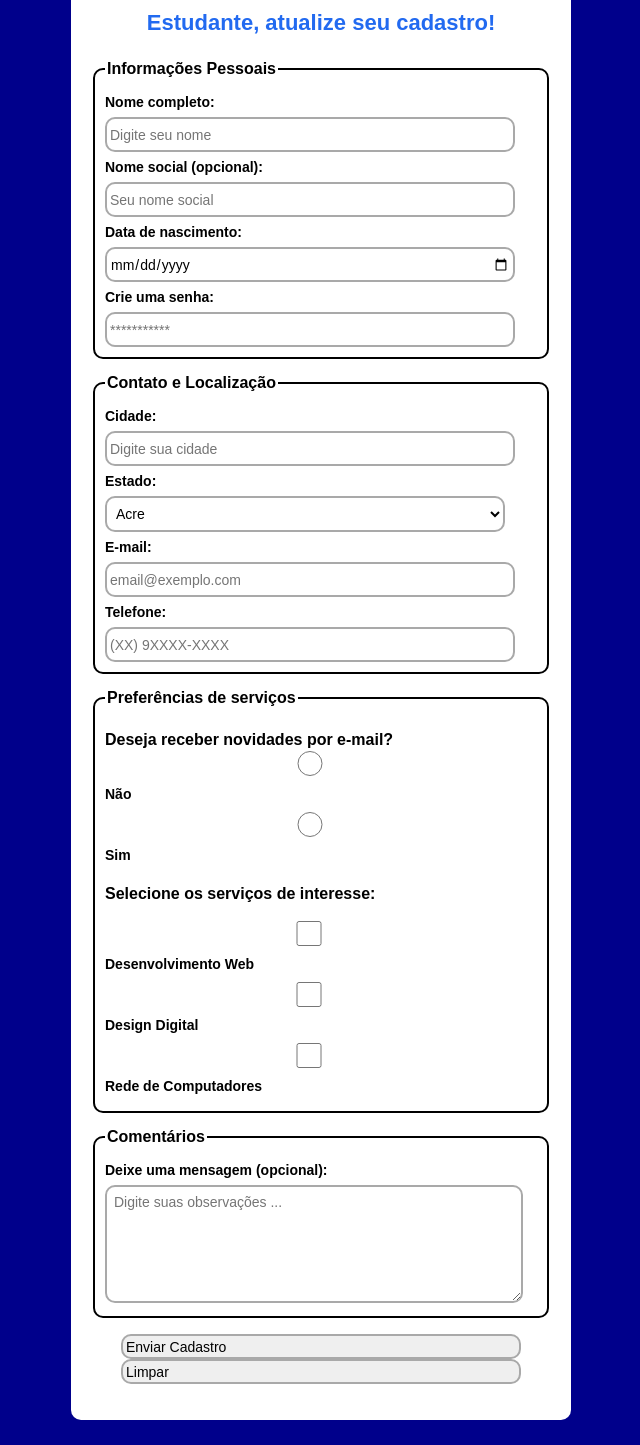
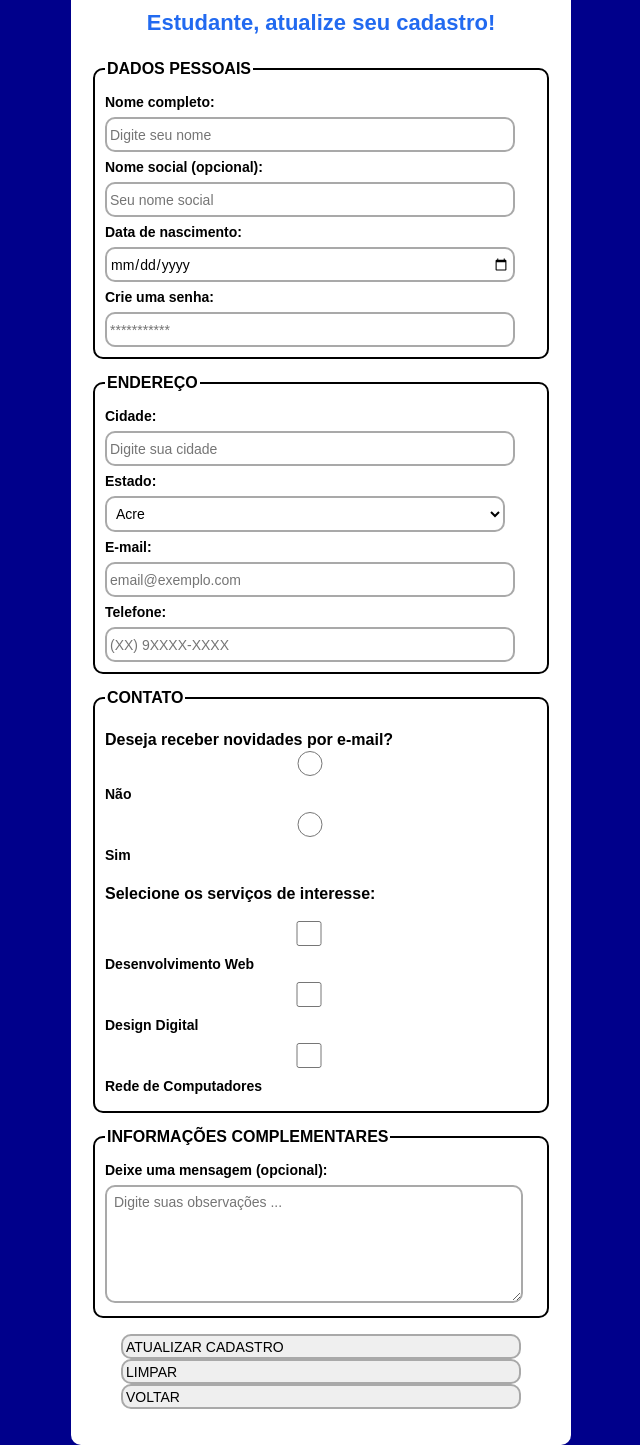
Before and after one commit to lion-oxe/atv30102025, a plain HTML site: page atualizarcadastro.html in a window 1280 px wide. Shown: the part 163-1608 px from the top of the page, without its empty margins (319-959 px from the left). Drawn offline with Linux system fonts and the light colour scheme.

Commit message:
legendas hjhh

```diff
--- a/atualizarcadastro.html
+++ b/atualizarcadastro.html
@@ -137,7 +137,7 @@ Data: 30-10-2025
 <form>
 
 <fieldset>
-  <legend>Informações Pessoais</legend>
+  <legend>DADOS PESSOAIS</legend>
      <label for="nomecompleto">Nome completo:</label>
      <input type="text" id="nomecompleto" name="nomec" size="30" placeholder="Digite seu nome" required><br>
      <label for="nomesocial">Nome social (opcional):</label>
@@ -151,7 +151,7 @@ Data: 30-10-2025
 <br>
 
 <fieldset>
- <legend>Contato e Localização</legend>
+ <legend>ENDEREÇO</legend>
     <label for="cidade">Cidade:</label>
     <input type="text" id="cidade" name="cidade" size="20" placeholder="Digite sua cidade" required><br>
     <label for="Estado">Estado:</label>
@@ -193,7 +193,7 @@ Data: 30-10-2025
 <br>
 
 <fieldset>
-  <legend>Preferências de serviços</legend>
+  <legend>CONTATO</legend>
     <p style="text-align:left">Deseja receber novidades por e-mail?
   <input type="radio" id="nao" name="novidades">
   <label for="nao">Não</label>
@@ -215,13 +215,13 @@ Data: 30-10-2025
 <br>
 
 <fieldset>
-  <legend>Comentários</legend>
+  <legend>INFORMAÇÕES COMPLEMENTARES</legend>
   <label for="mensagem">Deixe uma mensagem (opcional):</label><br>
   <textarea id="mensagem" name="mensagem" rows="4" cols="50" placeholder="Digite suas observações ..." maxlength="300" required></textarea>
 <br>
 </fieldset>
 
-<p><input type="submit" value="Enviar Cadastro"> <input type="reset" value="Limpar"></p>
+<p><input type="submit" value="ATUALIZAR CADASTRO"> <input type="reset" value="LIMPAR"> <input type="submit" value="VOLTAR" onClick="window.document"></p>
 
 </form>
 </div>
```
